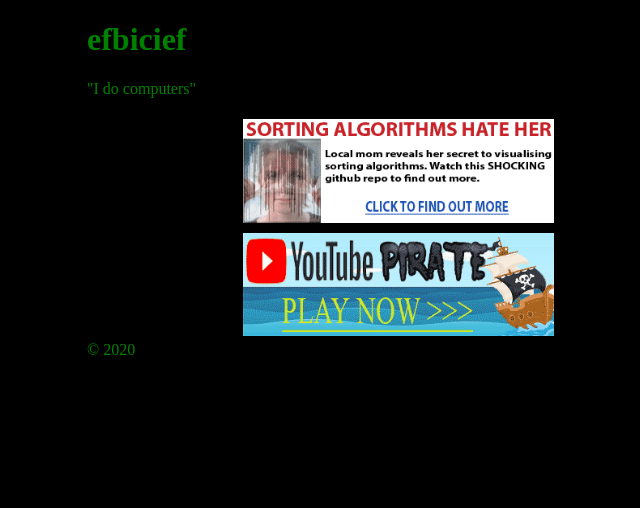
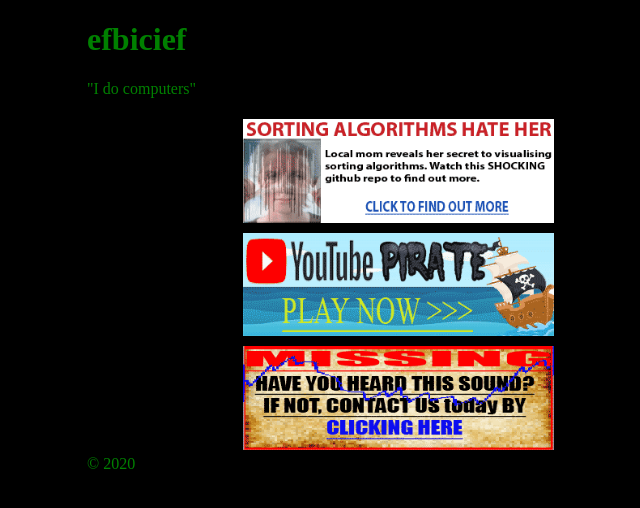
Before and after one commit to efbicief/efbicief.github.io, a plain HTML site: page index.html in a window 1280 px wide. Shown: the whole page, without its empty margins (242-882 px from the left). Drawn offline with Linux system fonts and the light colour scheme; a web font is replaced by a local one.

Commit message:
added sound

```diff
--- a/index.html
+++ b/index.html
@@ -17,6 +17,7 @@
         <div>
           <a href="https://github.com/efbicief/sorting-visualiser"><img src="resources/images/sorting.gif"  class="centre"></a>
           <a href="https://github.com/efbicief/yt-dl-ui"><img src="resources/images/youtube.gif"  class="centre"></a>
+          <a href="https://github.com/efbicief/pd-projects"><img src="resources/images/sound.gif"  class="centre"></a>
         </div>
         <a>© 2020</a>
       </div>
```
Also changed, not shown: resources/images/sound.gif (added).
